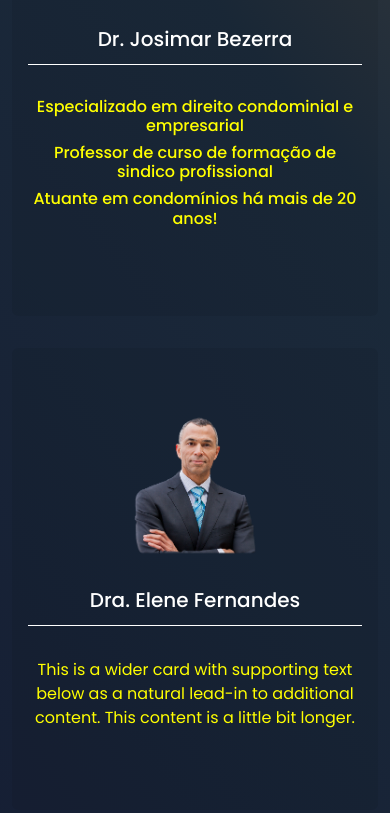
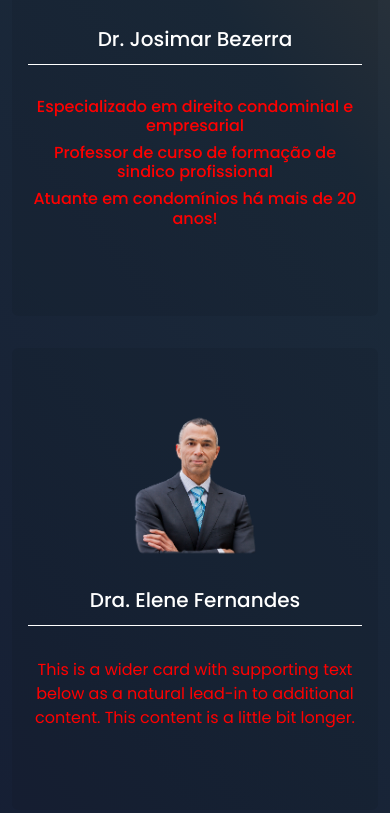
Before and after one commit to PedroOrnelasPego/josimar-bezerra-advogados, a React app: page / in a window 390 px wide. Shown: the part 2151-2964 px from the top of the page. Built offline with nearby package versions, Linux system fonts and the light colour scheme; the HTML template or start-up script is replaced by a standard one.

Commit message:
chore: update color

```diff
--- a/src/components/Team/Team.scss
+++ b/src/components/Team/Team.scss
@@ -85,7 +85,6 @@
 
     .card-text {
       text-align: center;
-      color: yellow;
     }
 
     .card-group {
```
